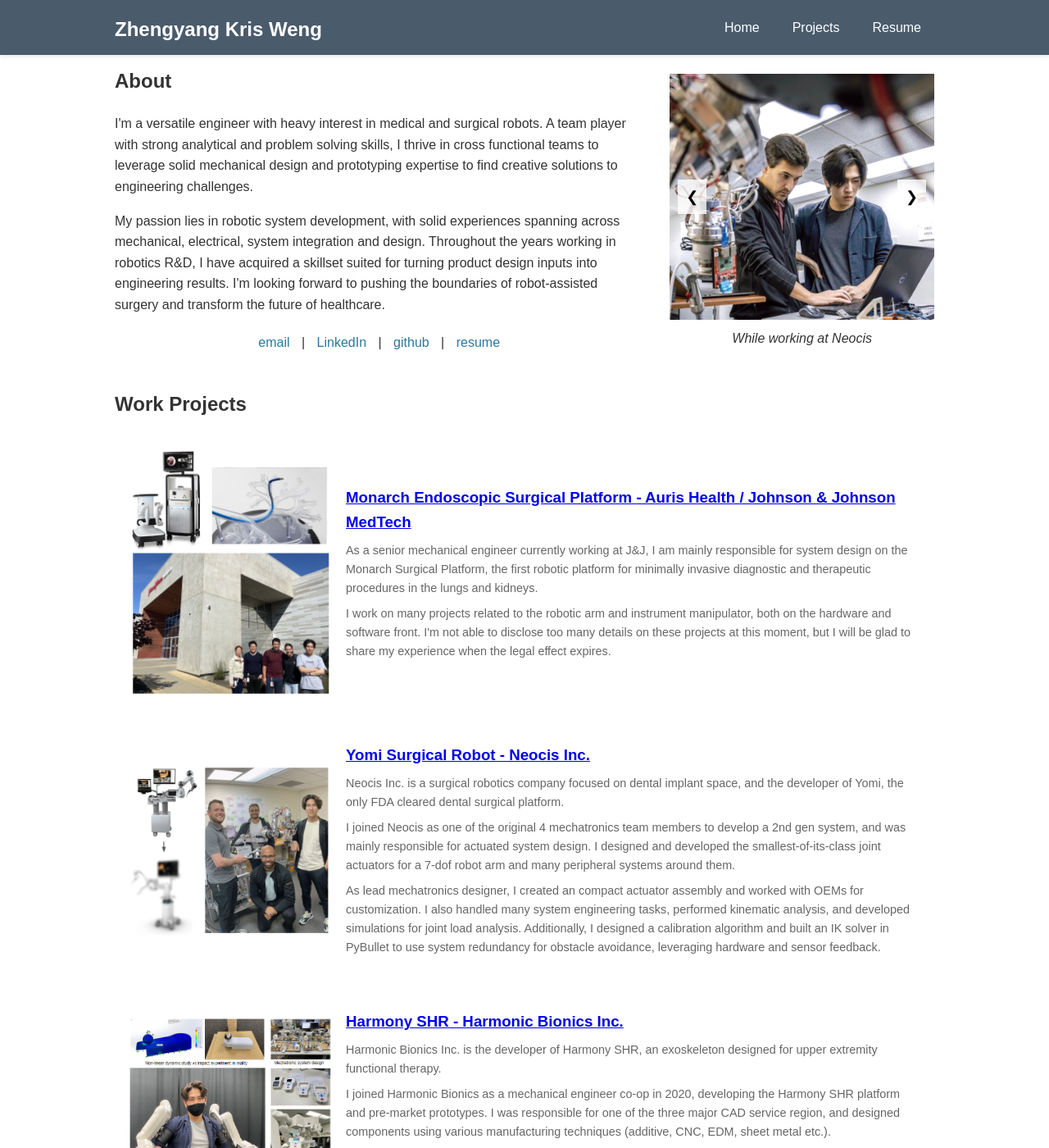
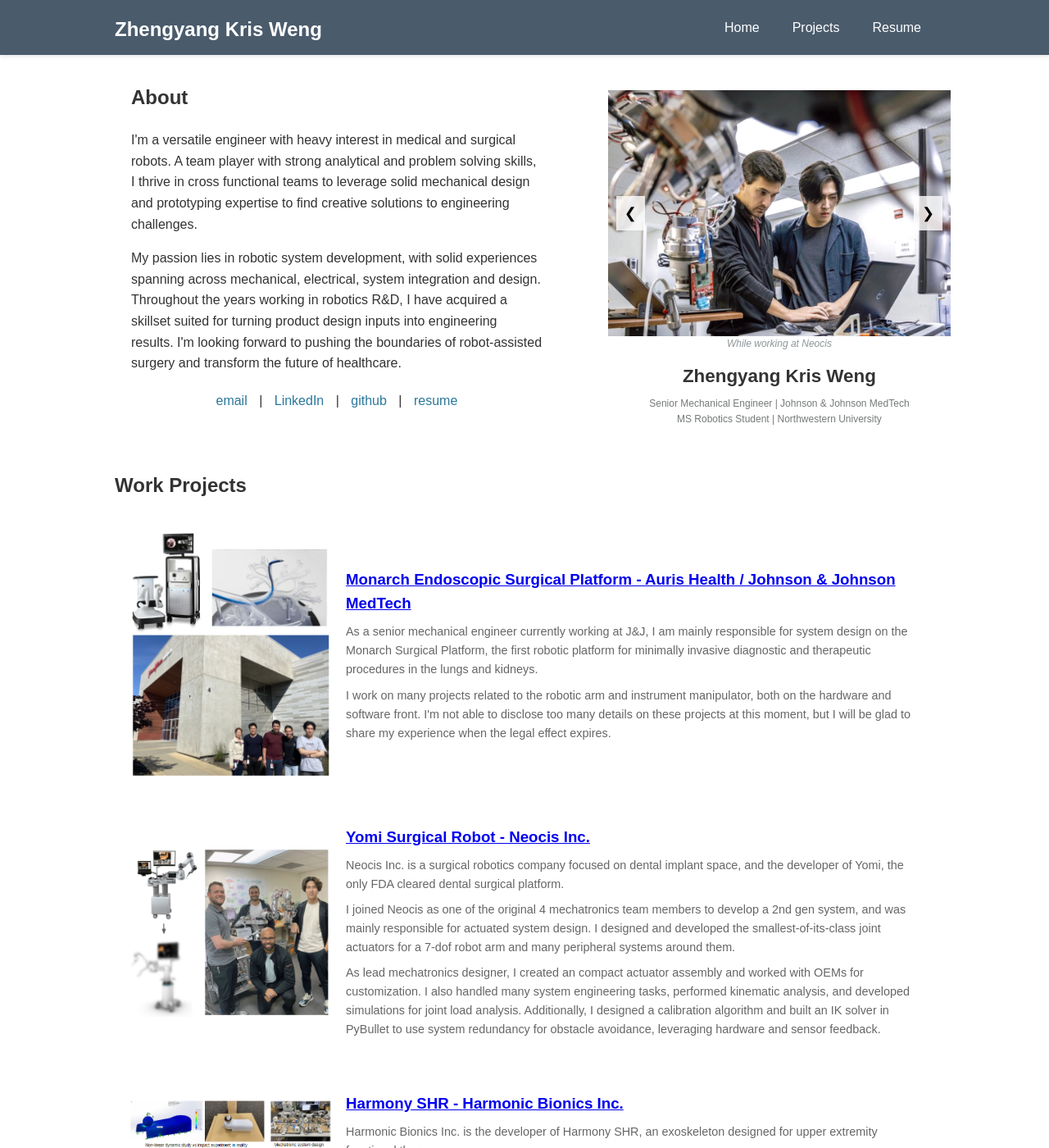
Before and after one commit to wengmister/wengmister.github.io, a Jekyll site: the page built from index.html, in a window 1280 px wide and 1400 px high. Shown: the whole window at 82% size. Built offline with Jekyll 4.4.1, drawn with Linux system fonts in a browser that asks for light colours.

Commit message:
added name section and intro

```diff
--- a/_sass/main.scss
+++ b/_sass/main.scss
@@ -79,13 +79,64 @@
 }
 
 .intro-carousel-container {
+    width: 100%;
+    max-width: 1000px;  /* Adjust as needed */
+    margin: 0 auto;
+    padding: 20px;
+}
+
+.content-wrapper {
     display: flex;
-    gap: 2rem; // Space between introduction and carousel
-    margin-bottom: 2rem;
+    flex-direction: row;
+    gap: 80px;  /* Adjust space between introduction and carousel */
 }
 
 .introduction {
-    flex: 2; // Takes more space
+    flex: 1.2;  /* Takes up available space */
+}
+
+.carousel-wrapper {
+    flex: 1;  /* Takes up available space */
+    display: flex;
+    flex-direction: column;
+    align-items: center;
+}
+
+.image-carousel {
+    width: 100%;
+    flex: 2;
+    margin-top: 30px;
+    height: 500px; /* Fixed height */
+}
+
+.name-print {
+    text-align: center;
+    font-size: 1.4rem;
+    margin-top: 0px;
+    margin-bottom: 0px;
+    color: #333; /* Adjust this color as needed */
+}
+
+.short-intro1 {
+    text-align: center;
+    margin-top: 6px;
+    margin-bottom: 0px;
+    color: #76797a;
+    font-size: 12px;
+}
+
+.short-intro2 {
+    text-align: center;
+    margin-top: 0px;
+    color: #76797a;
+    font-size: 12px;
+}
+
+/* Responsive layout */
+@media (max-width: 768px) {
+    .content-wrapper {
+        flex-direction: column;
+    }
 }
 
 .contact-list {
@@ -115,15 +166,12 @@
     }
 }
 
-.image-carousel {
-    flex: 1; // Takes less space
-    margin-top: 30px; // Move down by 20 pixels
-}
-
 .image-caption {
     text-align: center;
-    margin-top: 10px;
+    margin-top: 0px;
     font-style: italic;
+    color: #8e9599;
+    font-size: 12px;
 }
 
 .carousel-container {
@@ -173,13 +221,6 @@
 .carousel-container img:nth-child(2) { animation-delay: 8s; }
 .carousel-container img:nth-child(3) { animation-delay: 12s; }
 .carousel-container img:nth-child(4) { animation-delay: 16s; }
-
-.name-print {
-    text-align: center;
-    font-size: 1.5rem;
-    margin-top: 1rem;
-    color: #333; /* Adjust this color as needed */
-}
 
 .project-list {
     list-style-type: none;
--- a/index.html
+++ b/index.html
@@ -3,6 +3,7 @@
 title: Home
 ---
 <section id="home" class="intro-carousel-container">
+    <div class="content-wrapper">
         <div class="introduction">
             <h1>About</h1>
             <p>I'm a versatile engineer with heavy interest in medical and surgical robots. A team player with strong analytical and problem solving skills, I thrive in cross functional teams to leverage solid mechanical design and prototyping expertise to find creative solutions to engineering challenges.</p>
@@ -16,9 +17,10 @@
             </div>
         </div>
 
+        <div class="carousel-wrapper">
             <section class="image-carousel">
                 <div class="carousel-container">
-            <img src="{{ 'assets/images/ZKW MSR.jpeg' | relative_url }}" alt="Zhengyang Kris Weng" class="carousel-image active">
+                    <img src="{{ 'assets/images/ZKW MSR.jpeg' | relative_url }}" alt="---" class="carousel-image active">
                     <img src="{{ 'assets/images/ZKW NEOCIS1.JPG' | relative_url }}" alt="While working at Neocis" class="carousel-image">
                     <img src="{{ 'assets/images/ZKW JNJ.jpg' | relative_url }}" alt="While working at Auris Health/J&J" class="carousel-image">
                     <img src="{{ 'assets/images/ZKW HB.JPG' | relative_url }}" alt="While working at Harmonic Bionics" class="carousel-image">
@@ -28,6 +30,11 @@
                 <p id="image-caption" class="image-caption"></p>
             </section>
 
+            <h2 class="name-print"><strong>Zhengyang Kris Weng</strong></h2>
+            <p class="short-intro1">Senior Mechanical Engineer | Johnson & Johnson MedTech</p>
+            <p class="short-intro2">MS Robotics Student | Northwestern University</p>
+        </div>
+    </div>
 </section>
 
 
```
Lines whose indentation alone changed are shown as unchanged.
